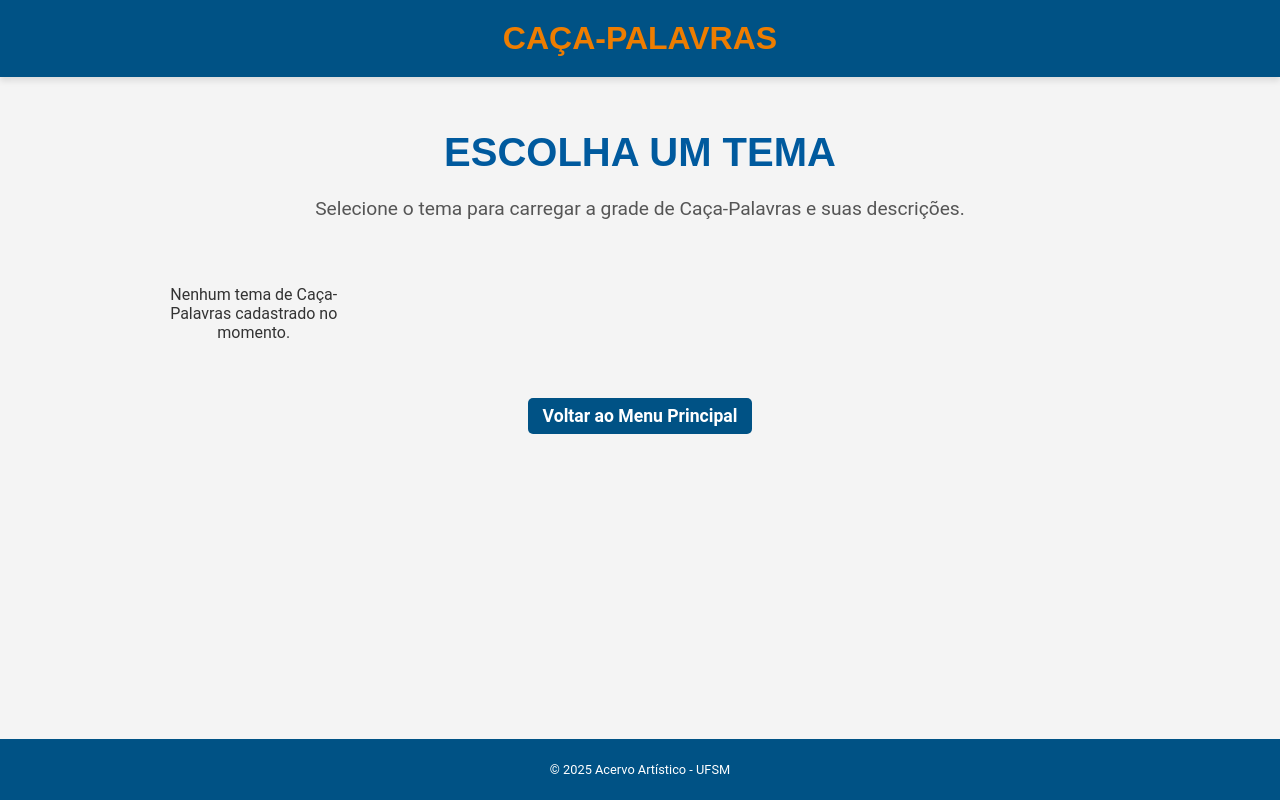
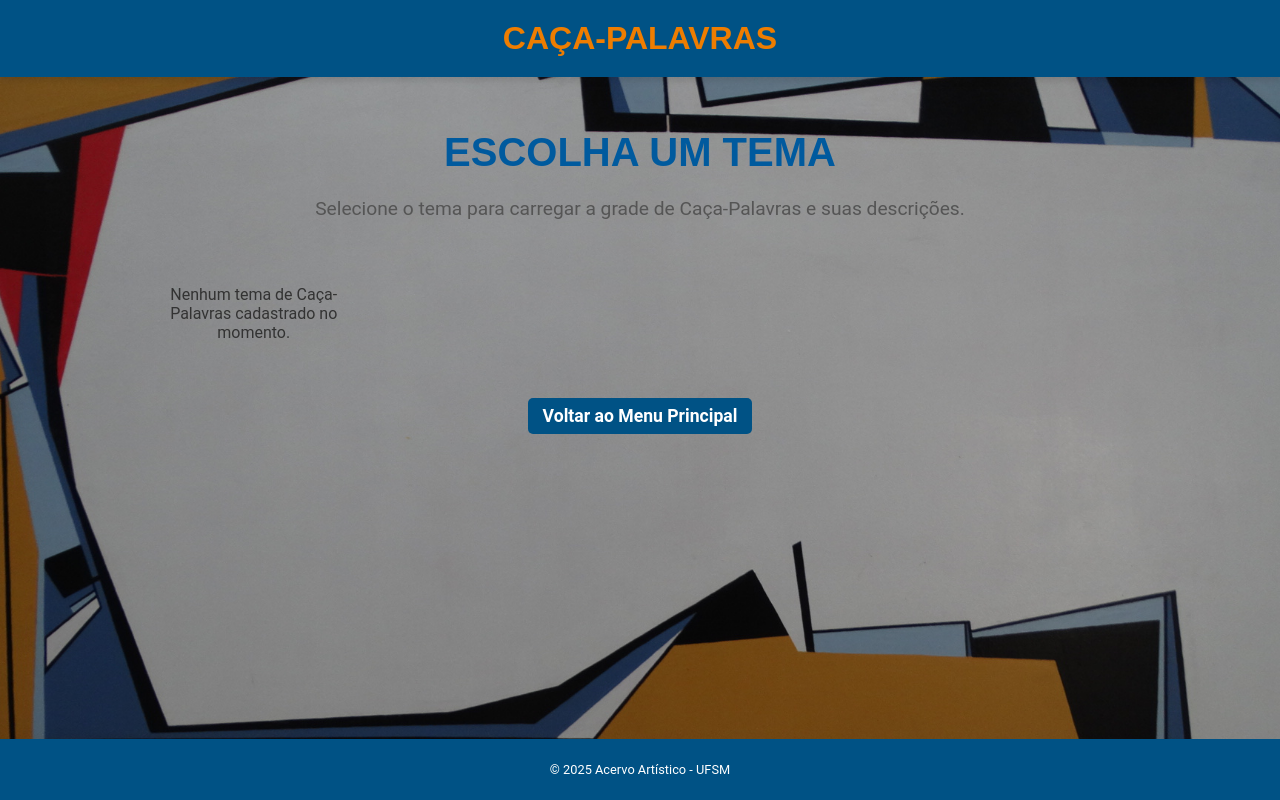
Before and after one commit to RicardoFerreiraDaSilva/acervo-artistico-jogos, a Django app: page /jogos/caca-palavras/ in a window 1280 px wide. Run offline with Django 5.2, Linux system fonts and the light colour scheme; data that the repository does not hold is empty; parts of the project's set-up code (start-up, migrations or seed data) failed here and were passed over.

Commit message:
Ajuste de CSS 4

```diff
--- a/meu_app/templates/meu_app/selecao_caca_palavras.html
+++ b/meu_app/templates/meu_app/selecao_caca_palavras.html
@@ -6,6 +6,17 @@
     <meta name="viewport" content="width=device-width, initial-scale=1.0">
     <title>Seleção de Caça-Palavras - Acervo Artístico</title>
     <link rel="stylesheet" href="{% static 'meu_app/css/style.css' %}">
+
+    <style>
+        body {
+            /* Aplica a imagem de fundo usando a tag static do Django */
+            background-image: url("{% static 'meu_app/imagens/acervo_visual/Acervo.JPG' %}");
+            background-size: cover; /* Faz a imagem cobrir toda a área */
+            background-repeat: no-repeat; /* Evita que a imagem se repita */
+            background-attachment: fixed; /* Mantém a imagem fixa ao rolar a página */
+            background-position: center center; /* Centraliza a imagem */
+        }
+    </style>
 </head>
 <body>
     <header>
@@ -23,8 +34,8 @@
             {% for tema in temas %}
 
             <a href="{% url 'bingo_app:jogar_caca_palavras' tema_slug=tema.slug %}"
-               class="game-card"
-               data-description="{{ tema.descricao }}">
+                class="game-card"
+                data-description="{{ tema.descricao }}">
 
                 <h3 class="game-title">{{ tema.nome }}</h3>
 
```
